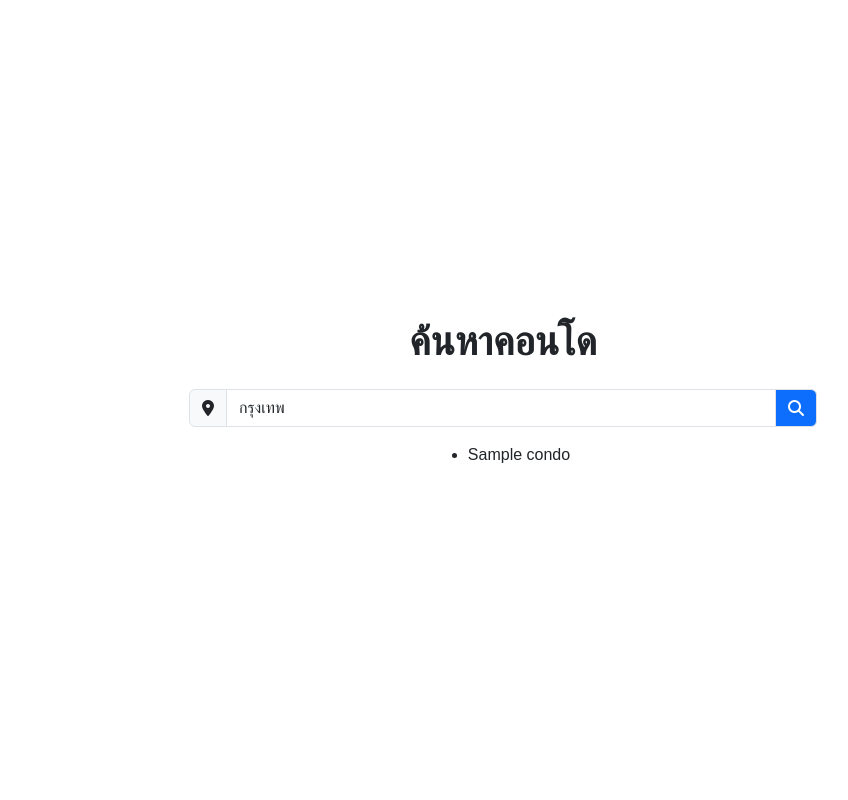
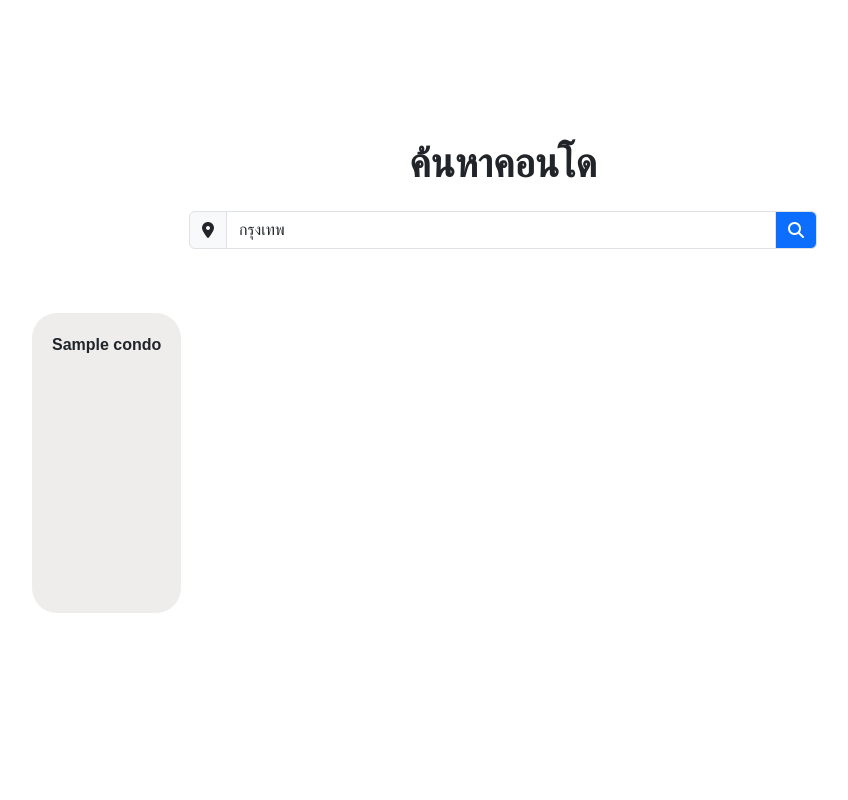
Before and after one commit to SanfetCoder/condo-scraper, a Flask app: template templates/index.html in a window 1280 px wide. Shown: the whole page, without its empty margins (137-985 px from the left). Run offline with Flask 3, Linux system fonts and the light colour scheme; the template is opened without the code that fills it: most values are stand-ins (such as "Sample title", 1, 10 or a date in 2020); some libraries are stand-ins or nearby versions.

Commit message:
Able to show condo title with condocard

```diff
--- a/static/css/index.css
+++ b/static/css/index.css
@@ -2,3 +2,20 @@
   font-family: sans-serif;
   box-sizing: border-box;
 }
+
+::-webkit-scrollbar {
+  display : none;
+}
+
+.grid-container {
+  display: grid;
+  grid-template-columns: auto auto auto auto;
+}
+
+.condo-card {
+  background-color: #EEEDEB;
+  width : 100%;
+  height: 300px;
+  border-radius: 25px;
+  padding: 20px;
+}
--- a/templates/index.html
+++ b/templates/index.html
@@ -45,11 +45,13 @@
 
     <!-- condo list -->
     {% if condos|length > 0 %}
-        <ul id="condoList">
+        <div class="overflow-y-scroll justify-content-between gap-3 my-5 w-75 grid-container" id="condoList">
             {% for condo in condos %}
-                <li>{{ condo }}</li>
+                <div class="condo-card">
+                    <p class="fw-semibold">{{condo}}</p>
+                </div>
             {% endfor %}
-        </ul>
+        </div>
     {% else %}
         <p>Search for condos</p>
     {% endif %}
```
